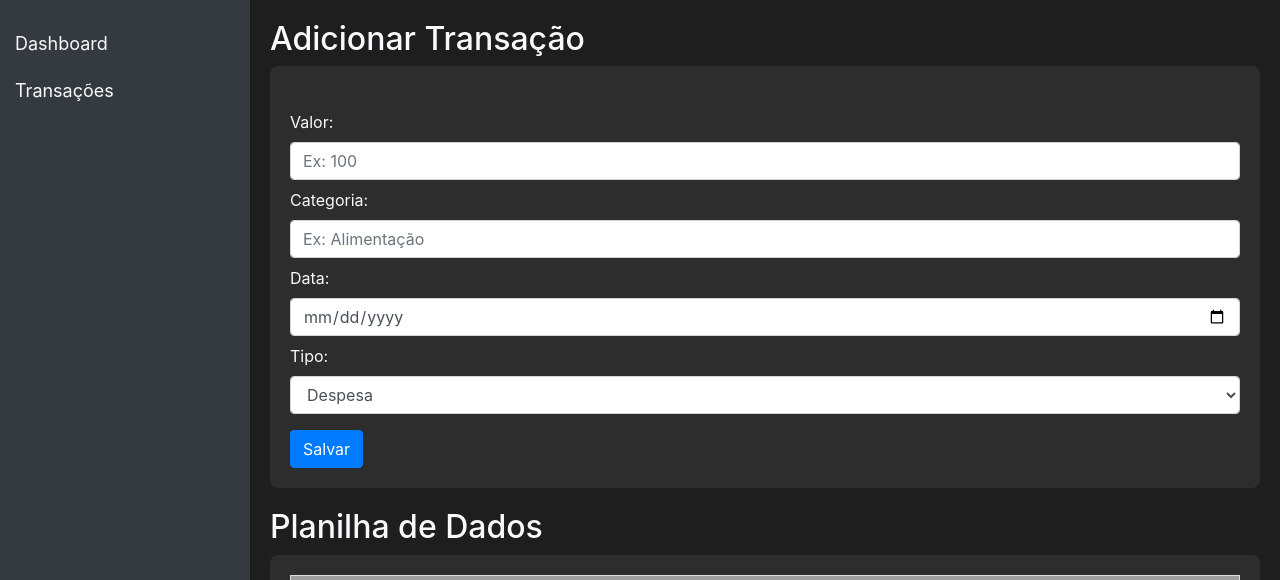
After one commit to FelipeTorresHora/Gerenciador-de-financas, a Django app: page /transacoes/ in a window 1280 px wide. The commit adds this page. Shown: the top 580 px of the page. Run offline with Django 5.2, Linux system fonts and the light colour scheme; some libraries are stand-ins or nearby versions; grey boxes are pictures that could not be loaded.

Commit message:
Paginas separadas

```diff
--- a/gerenciador_orcamento/settings.py
+++ b/gerenciador_orcamento/settings.py
@@ -24,9 +24,9 @@ BASE_DIR = Path(__file__).resolve().parent.parent
 SECRET_KEY = 'django-insecure-+p-(@p@ql$vj&*1d(ldr2yb-a2&ktl4ijkrojy84725qv(^g2g'
 
 # SECURITY WARNING: don't run with debug turned on in production!
-DEBUG = True
+DEBUG = False
 
-ALLOWED_HOSTS = []
+ALLOWED_HOSTS = ['127.0.0.1', 'localhost']
 
 
 # Application definition
--- /dev/null
+++ b/orcamento/templates/transacoes.html
@@ -0,0 +1,124 @@
+<!DOCTYPE html>
+<html lang="pt-br">
+<head>
+    <meta charset="UTF-8">
+    <meta name="viewport" content="width=device-width, initial-scale=1.0">
+    <title>Transações - Gerenciador de Orçamento</title>
+    <link rel="stylesheet" href="https://stackpath.bootstrapcdn.com/bootstrap/4.5.2/css/bootstrap.min.css">
+    <style>
+        body {
+            background-color: #1e1e1e;
+            color: #f8f9fa;
+        }
+        .sidebar {
+            height: 100vh;
+            width: 250px;
+            position: fixed;
+            top: 0;
+            left: 0;
+            background-color: #343a40;
+            padding-top: 20px;
+        }
+        .sidebar a {
+            padding: 10px 15px;
+            text-decoration: none;
+            font-size: 18px;
+            color: #f8f9fa;
+            display: block;
+        }
+        .sidebar a:hover {
+            background-color: #495057;
+        }
+        .main-content {
+            margin-left: 250px;
+            padding: 20px;
+        }
+        .form-container {
+            background-color: #2d2d2d;
+            padding: 20px;
+            border-radius: 8px;
+            margin-bottom: 20px;
+        }
+        .iframe-container {
+            background-color: #2d2d2d;
+            padding: 20px;
+            border-radius: 8px;
+            margin-bottom: 20px;
+        }
+    </style>
+</head>
+<body>
+    <!-- Barra Lateral -->
+    <div class="sidebar">
+        <a href="index.html">Dashboard</a>
+        <a href="{% url 'transacoes' %}">Transações</a>
+    </div>
+
+    <!-- Conteúdo Principal -->
+    <div class="main-content">
+        <h2>Adicionar Transação</h2>
+        <div class="form-container">
+            <form class="form mt-4" id="expenseForm">
+                <div class="form-group">
+                    <label>Valor:</label>
+                    <input type="number" class="form-control mb-2" name="Valor" placeholder="Ex: 100" required min="0">
+
+                    <label>Categoria:</label>
+                    <input type="text" class="form-control mb-2" name="Categoria" placeholder="Ex: Alimentação" required>
+
+                    <label>Data:</label>
+                    <input type="date" class="form-control mb-2" name="Data" required>
+
+                    <label>Tipo:</label>
+                    <select class="form-control" name="Tipo" required>
+                        <option value="Despesa">Despesa</option>
+                        <option value="Receita">Receita</option>
+                    </select>
+                </div>
+                <button type="submit" class="btn btn-primary">Salvar</button>
+            </form>
+        </div>
+
+        <h2>Planilha de Dados</h2>
+        <div class="iframe-container">
+            <iframe
+                style="width: 100%; height: 600px; border: 1px solid #dedede;"
+                src="https://sheet2api.com/table/iHLaXYEkR9GG/db-orcamento/Página3">
+            </iframe>
+        </div>
+    </div>
+
+    <script>
+        document.getElementById('expenseForm').addEventListener('submit', async (e) => {
+            e.preventDefault();
+            const formData = new FormData(e.target);
+            const rawData = Object.fromEntries(formData.entries());
+
+            // Converter data para DD-MM-YYYY
+            const [year, month, day] = rawData.Data.split('-');
+            const formattedData = {
+                ...rawData,
+                Data: `${day}-${month}-${year}`
+            };
+
+            try {
+                const response = await fetch('/save-expense/', {
+                    method: 'POST',
+                    headers: { 'Content-Type': 'application/json' },
+                    body: JSON.stringify(formattedData)
+                });
+
+                if (response.ok) {
+                    alert('Dados salvos com sucesso!');
+                    e.target.reset();
+                } else {
+                    const error = await response.json();
+                    alert(`Erro: ${error.message || 'Erro desconhecido'}`);
+                }
+            } catch (error) {
+                alert('Falha na conexão: ' + error.message);
+            }
+        });
+    </script>
+</body>
+</html>
--- a/orcamento/urls.py
+++ b/orcamento/urls.py
@@ -3,6 +3,7 @@ from . import views
 
 urlpatterns = [
     path('', views.index, name='index'),
-    path('save/', views.save_table, name='save_table'),
+    path('save-expense/', views.save_expense, name='save_expense'),
     path('update-chart/', views.update_chart, name='update_chart'),
+    path('transacoes/', views.transacoes, name='transacoes'),
 ]
--- a/orcamento/views.py
+++ b/orcamento/views.py
@@ -1,27 +1,111 @@
 from django.http import JsonResponse
 from django.shortcuts import render
 import json
-import requests
-from django.conf import settings
+import logging
+from sheet2api import Sheet2APIClient
+from django.views.decorators.csrf import csrf_exempt
+
+logger = logging.getLogger(__name__)
 
 def index(request):
     return render(request, "index.html")
 
-def save_table(request):
-    if request.method == "POST":
-        data = json.loads(request.body)
-        # Envia os dados para o Sheet2API
-        response = requests.post(settings.SHEET2API_URL, json=data)
-        if response.status_code == 200:
-            return JsonResponse({"message": "Dados salvos com sucesso!"})
-        return JsonResponse({"error": "Erro ao salvar os dados."}, status=400)
+def transacoes(request):
+    return render(request, "transacoes.html")
+
+@csrf_exempt
+def save_expense(request):
+    if request.method == 'POST':
+        try:
+            data = json.loads(request.body)
+
+            # Validação dos campos
+            required_fields = ['Valor', 'Categoria', 'Data', 'Tipo']
+            for field in required_fields:
+                if not data.get(field):
+                    return JsonResponse({'message': f'Campo {field} é obrigatório'}, status=400)
+
+            # Validação do valor
+            try:
+                valor = float(data['Valor'])
+                if valor < 0:
+                    return JsonResponse({'message': 'O valor não pode ser negativo'}, status=400)
+            except ValueError:
+                return JsonResponse({'message': 'Valor inválido'}, status=400)
+
+            # Salvar na planilha
+            client = Sheet2APIClient(api_url='https://sheet2api.com/v1/iHLaXYEkR9GG/db-orcamento/P%25C3%25A1gina3')
+            client.create_row(data)
+
+            return JsonResponse({'message': 'Dados salvos com sucesso!'})
+
+        except Exception as e:
+            logger.error(f"Erro ao salvar dados: {str(e)}")
+            return JsonResponse({'message': 'Erro ao salvar dados'}, status=500)
+
+    return JsonResponse({'message': 'Método não permitido'}, status=405)
 
 def update_chart(request):
-    # Busca os dados do Sheet2API
-    response = requests.get(settings.SHEET2API_URL)
-    if response.status_code == 200:
-        data = response.json()
-        categories = [item["category"] for item in data]
-        values = [item["value"] for item in data]
-        return JsonResponse({"categories": categories, "values": values})
-    return JsonResponse({"error": "Erro ao buscar os dados."}, status=400)
+    try:
+        month = request.GET.get('month')
+        year = request.GET.get('year')
+
+        # Buscar dados da planilha
+        client = Sheet2APIClient(api_url='https://sheet2api.com/v1/iHLaXYEkR9GG/db-orcamento/P%25C3%25A1gina3')
+        rows = client.get_rows()
+
+        # Filtrar por mês e ano se fornecidos
+        filtered_rows = []
+        for row in rows:
+            try:
+                # Verificar se a data está no formato correto e dividir
+                date_parts = row['Data'].split('-')
+                if len(date_parts) == 3:  # Verifica se a data tem dia, mês e ano
+                    day, month_data, year_data = date_parts
+                    if month and year:
+                        # Filtrar por mês e ano
+                        if month_data == month and year_data == year:
+                            filtered_rows.append(row)
+                    else:
+                        # Se não houver filtro, incluir todas as linhas
+                        filtered_rows.append(row)
+            except (KeyError, AttributeError):
+                # Ignorar linhas com dados inválidos ou sem data
+                continue
+
+        # Processar dados para os gráficos
+        daily_data = {}
+        category_data = {}
+        monthly_total = 0
+
+        for row in filtered_rows:
+            # Dados diários
+            date = row['Data']
+            tipo = row['Tipo']
+
+            # Limpar o valor e converter para float
+            valor_str = row['Valor'].replace('R$', '').replace('.', '').replace(',', '.').strip()
+            valor = float(valor_str)
+
+            if date not in daily_data:
+                daily_data[date] = {'Despesa': 0, 'Receita': 0}
+            daily_data[date][tipo] += valor
+
+            # Dados por categoria
+            if tipo == 'Despesa':
+                category = row['Categoria']
+                category_data[category] = category_data.get(category, 0) + valor
+
+            # Total mensal
+            if tipo == 'Receita':
+                monthly_total += valor
+
+        return JsonResponse({
+            'daily': daily_data,
+            'categories': category_data,
+            'monthly_total': monthly_total
+        })
+
+    except Exception as e:
+        logger.error(f"Erro ao buscar dados: {str(e)}")
+        return JsonResponse({'message': 'Erro ao buscar dados'}, status=500)
```
Also changed, not shown: orcamento/static/js/scripts.js (+52 -6 lines), orcamento/templates/index.html (+188 -92 lines).
